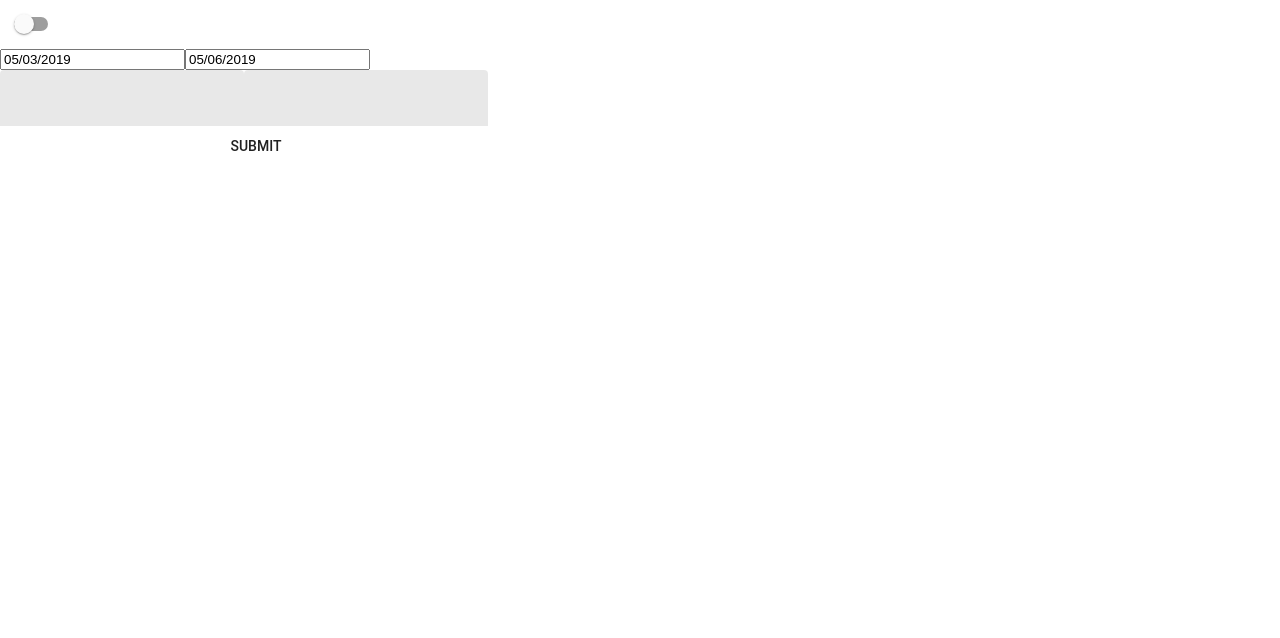
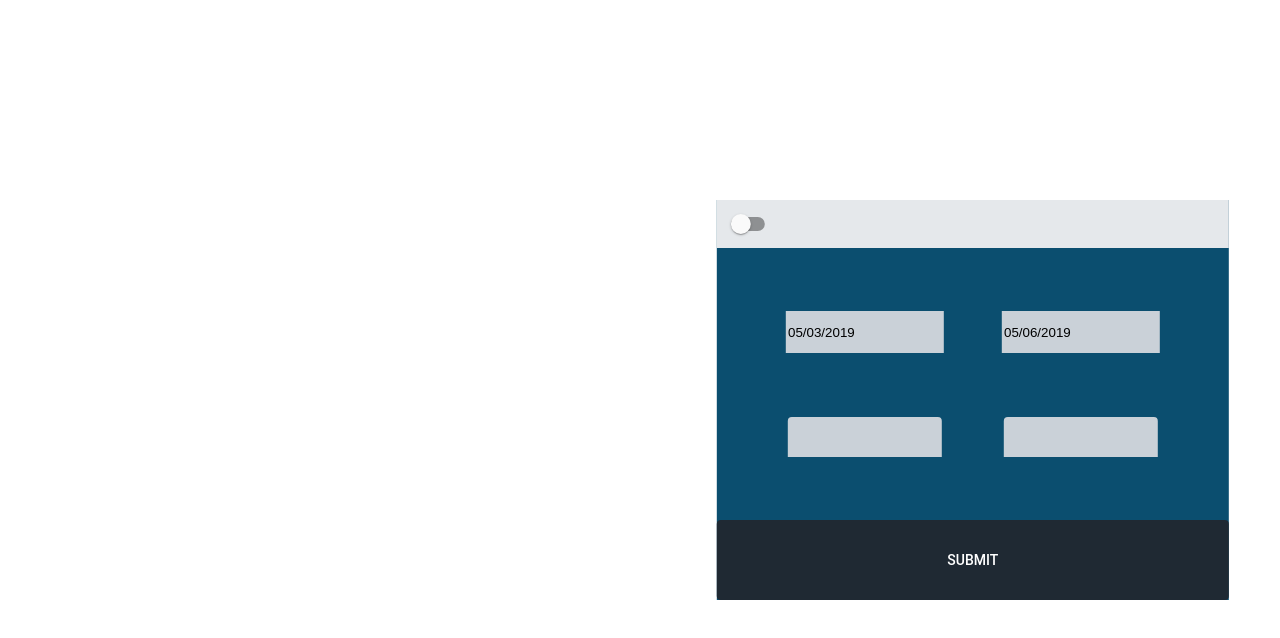
Before and after one commit to awareness481/HelpMeFly---React-Node-Flight-Search-App, a React (Create React App) app: page / in a window 1280 px wide. Shown: the top 638 px of the page. Built offline with nearby package versions, Linux system fonts and the light colour scheme.

Commit message:
improved colors and position of form & inputs

```diff
--- a/src/App.js
+++ b/src/App.js
@@ -1,9 +1,9 @@
-import React from 'react';
-import './_main.scss';
+import React from "react";
+import "./_main.scss";
 
-import Button from '@material-ui/core/Button';
-import FilledInput from '@material-ui/core/FilledInput';
-import Switch from '@material-ui/core/Switch';
+import Button from "@material-ui/core/Button";
+import FilledInput from "@material-ui/core/FilledInput";
+import Switch from "@material-ui/core/Switch";
 
 // DatePicker
 import DatePicker from "react-datepicker";
@@ -13,8 +13,8 @@ class App extends React.Component {
   constructor(props) {
     super(props);
     this.state = {
-      start: '',
-      destination: '',
+      start: "",
+      destination: "",
       oneway: false,
       startDate: new Date(),
       endDate: new Date().setDate(new Date().getDate() + 3)
@@ -26,68 +26,75 @@ class App extends React.Component {
   }
 
   handleChange(event) {
-    if (event.target.name === 'oneway') {
-      this.setState( {[event.target.name] : !this.state.oneway})
+    if (event.target.name === "oneway") {
+      this.setState({ [event.target.name]: !this.state.oneway });
     } else {
-      this.setState({[event.target.name]: event.target.value});
+      this.setState({ [event.target.name]: event.target.value });
     }
 
     console.log(event.target.name);
   }
 
   handleDate(date, event) {
-    console.log(event)
+    console.log(event);
     this.setState({
       [event]: date
     });
   }
 
   handleSubmit(event) {
-    alert('A name was submitted: ' + this.state.oneway);
+    alert("A name was submitted: " + this.state.oneway);
     event.preventDefault();
   }
 
   render() {
     return (
-      <form onSubmit={this.handleSubmit} className='flightForm'>
+      <div className="container">
+        <form onSubmit={this.handleSubmit} className="flightForm">
+          <div className='switchButton'>
             <Switch
               onChange={this.handleChange}
-          name='oneway'
+              name="oneway"
               value={this.state.oneway}
-        >
-        </Switch>
-        <div className='dates'>
+            />
+          </div>
+          <div className="dates">
             <DatePicker
+              className='dates__start'
               selected={this.state.startDate}
-            onChange={e => this.handleDate(e,'startDate')}
+              onChange={e => this.handleDate(e, "startDate")}
             />
             <DatePicker
+              className='dates__end'
               selected={this.state.endDate}
-            onChange={e => this.handleDate(e,'endDate')}
+              onChange={e => this.handleDate(e, "endDate")}
             />
           </div>
-        <div className='flightInput'>
+          <div className="flightInput">
             <FilledInput
               disableUnderline={true}
-            name='start'
+              className='inputField inputField--left'
+              name="start"
               onChange={this.handleChange}
               required={true}
-            type='text'
+              type="text"
               value={this.state.start}
-          >
-          </FilledInput>
+            />
             <FilledInput
               disableUnderline={true}
-            name='destination'
+              className='inputField inputField--right'
+              name="destination"
               onChange={this.handleChange}
               required={true}
-            type='text'
+              type="text"
               value={this.state.destination}
-          >
-          </FilledInput>
+            />
           </div>
-        <Button type='submit' value='Submit' className='submitButton'>Submit</Button>
+          <Button type="submit" value="Submit" className="submitButton">
+            Submit
+          </Button>
         </form>
+      </div>
     );
   }
 }
--- a/src/_main.scss
+++ b/src/_main.scss
@@ -1,3 +1,4 @@
 @import './base';
 
+@import 'components/landing';
 @import 'components/flightForm';
--- a/src/components/_flightForm.scss
+++ b/src/components/_flightForm.scss
@@ -1,16 +1,88 @@
 .flightForm {
+    @mixin flex-input {
+        display: flex;
+        flex-direction: row;
+        justify-content: space-around;
+    }
+
+    @mixin input-dimensions {
+        width: 12vw;
+        height: 5vh;
+    }
+
+    @mixin input-color {
+        background-color: $neutral-cool-grey-2;
+    }
+
+    $input-margin: 5vh;
+
+    background-color: $primary-lt-blue;
+    position: absolute;
     width: 40vw;
     height: 50vh;
     display: flex;
     flex-direction: column;
     flex-wrap: nowrap;
+    justify-content: space-between;
+
+    top: 30%;
+    left: 80%;
+
+    transform: translate(-60%, -10%);
+
+    .dates {
+        width: 100%;
+        @include flex-input;
+
+        &__start, &__end {
+            @include input-dimensions;
+            @include input-color;
+            border: none;
+        }
+
+        &__start {
+            margin-left: $input-margin;
+        }
+
+        &__end {
+            margin-right: $input-margin;
+        }
+
+
+
+    }
 
     .flightInput {
+        @include flex-input;
         width: 100%;
+
+        .inputField {
+            @include input-dimensions;
+            @include input-color;
+
+            &--left {
+                margin-left: $input-margin;
+            }
+
+            &--right {
+                margin-right: $input-margin;
+            }
+        }
+    }
+
+    .switchButton {
+        width: 100%;
+        background-color: $neutral-cool-grey-3;
     }
 
     .submitButton {
         width: 100%;
-        height: 10%;
+        height: 20%;
+        color: white;
+        background-color: $neutral-cool-grey;
+
+        &:hover {
+            background-color: $primary-green;
+        }
     }
 }
```
Lines whose indentation alone changed are shown as unchanged.
